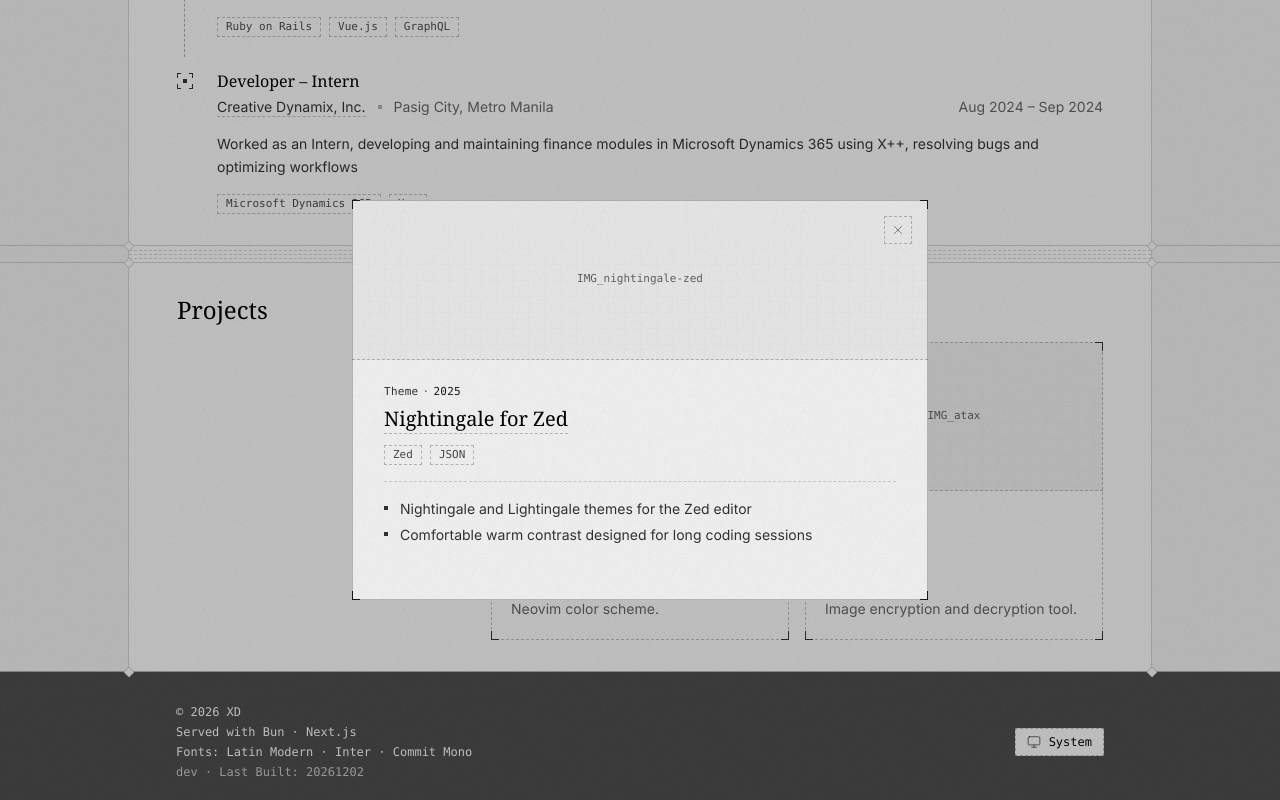
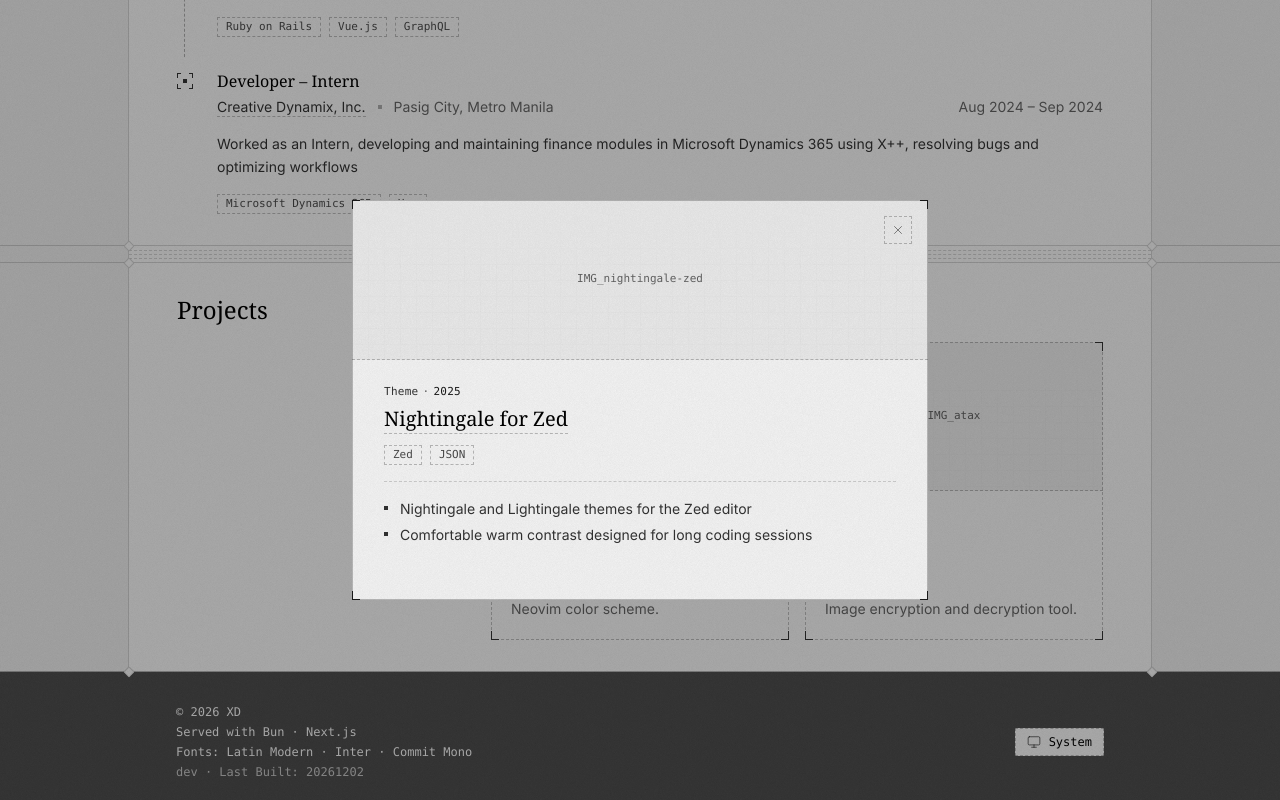
Before and after one commit to xeind/xeind.net, a Next.js app: page / in a window 1280 px wide. Both pictures are taken after a click on the button 326 px from the left and 1310 px from the top of the page. Shown: the part 819-1619 px from the top of the page. Built offline with nearby package versions, Linux system fonts and the light colour scheme.

Commit message:
style: darken background when project card is open

```diff
--- a/components/sections/ProjectGrid.tsx
+++ b/components/sections/ProjectGrid.tsx
@@ -262,7 +262,7 @@
             transition={
               prefersReducedMotion ? { duration: 0 } : SPRING_CONFIG.noBounce
             }
-            className="fixed inset-0 z-40 bg-black/20"
+            className="fixed inset-0 z-40 bg-black/30"
           />
         )}
       </AnimatePresence>
@@ -350,7 +350,7 @@
                         : SPRING_CONFIG.noBounce
                     }
                   >
-                    {(activeProject.liveUrl || activeProject.githubUrl) ? (
+                    {activeProject.liveUrl || activeProject.githubUrl ? (
                       <a
                         href={activeProject.liveUrl || activeProject.githubUrl}
                         target="_blank"
@@ -366,7 +366,8 @@
                   </motion.h3>
 
                   {/* Technologies */}
-                  {activeProject.technologies && activeProject.technologies.length > 0 && (
+                  {activeProject.technologies &&
+                    activeProject.technologies.length > 0 && (
                       <motion.div
                         layout
                         initial={{ opacity: 0 }}
@@ -392,7 +393,9 @@
                   exit={{ opacity: 0, transition: { duration: 0.05 } }}
                   className={`text-foreground/80 mb-4 text-sm leading-relaxed ${STACK_SPACING.tight}`}
                 >
-                  {(activeProject.longDescription || [activeProject.description]).map((point, i) => (
+                  {(
+                    activeProject.longDescription || [activeProject.description]
+                  ).map((point, i) => (
                     <li key={i} className="flex items-start gap-3">
                       <div className="bg-accent mt-2 h-1 w-1 shrink-0" />
                       <span>{point}</span>
```
Also changed, not shown: 1 other file (tests, documents, lock files or other folders). Lines whose indentation alone changed are shown as unchanged.
